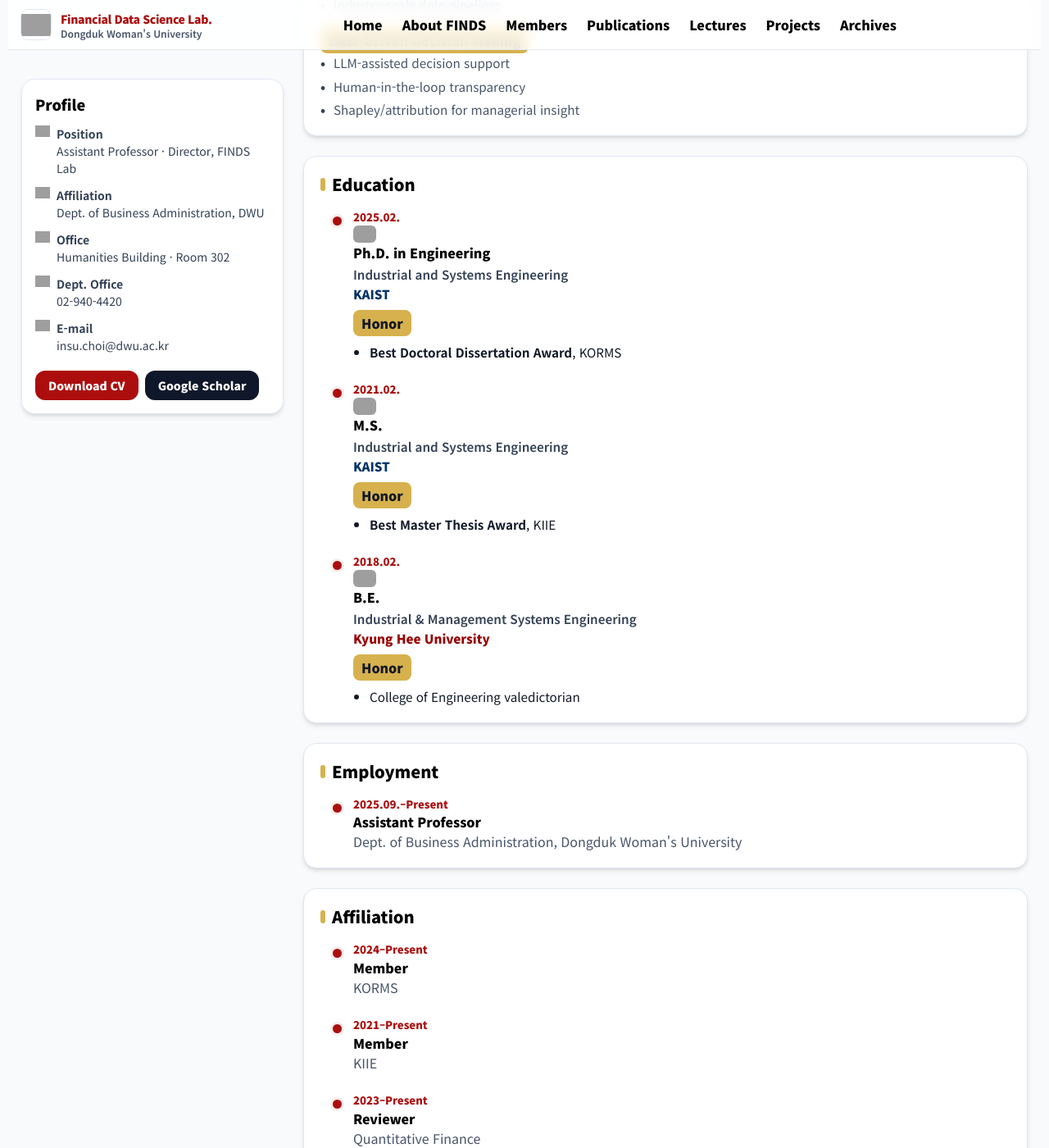
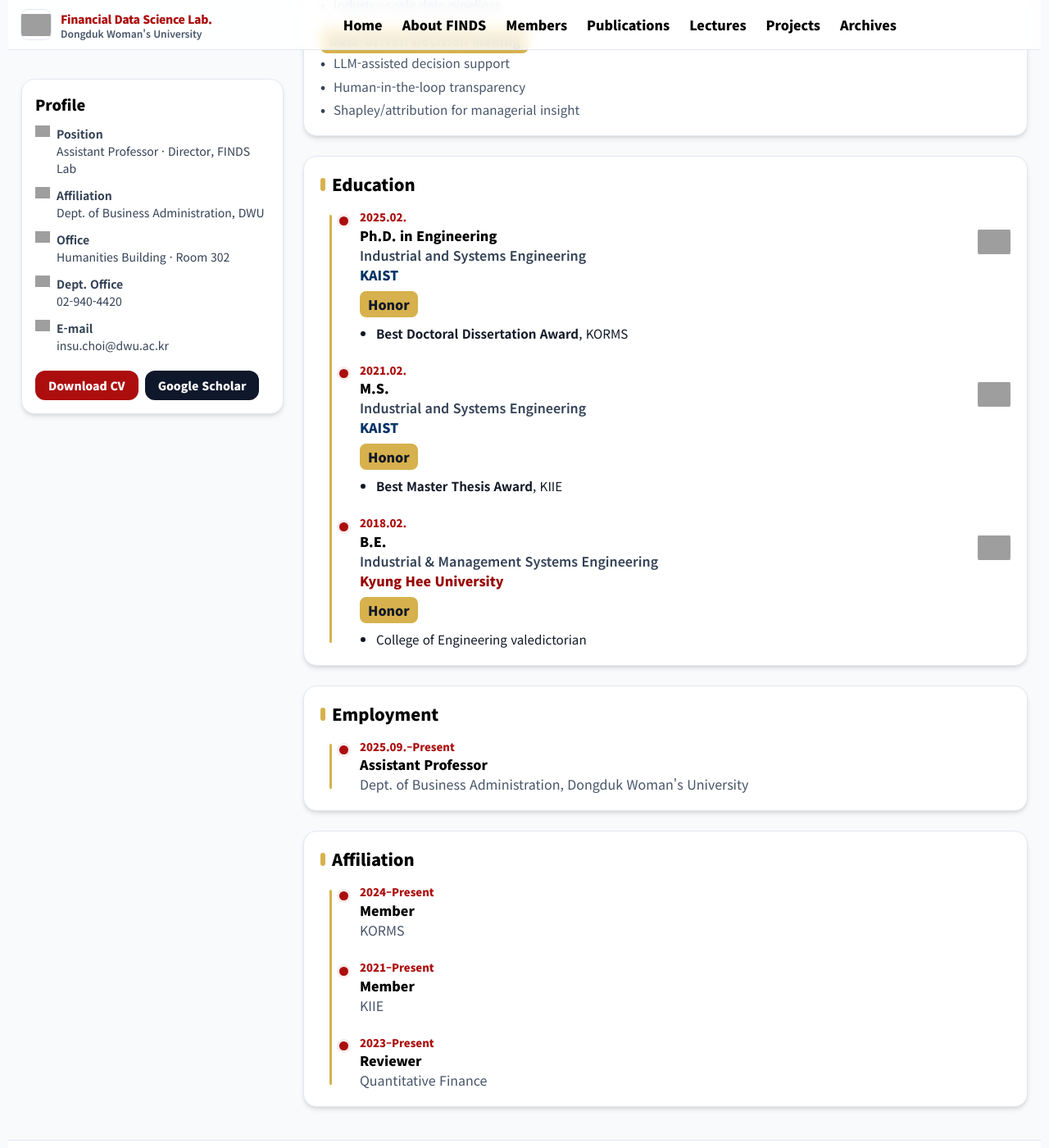
Before and after one commit to FinDS-Lab/site, a Jekyll site: the page built from members-director.html, in a window 1280 px wide and 1400 px high, scrolled down 1485 px. Shown: the whole window at 82% size. Built offline with Jekyll 4.4.1, drawn with Linux system fonts in a browser that asks for light colours; nearby versions of some CDN libraries; grey boxes are pictures that could not be loaded.

Commit message:
Update members-director.html

```diff
--- a/members-director.html
+++ b/members-director.html
@@ -6,8 +6,13 @@ permalink: /members-director.html
 
 <!-- 페이지 전용 보정 스타일 (타임라인/불릿/줄바꿈) -->
 <style>
-  /* 타임라인: 빨간 점은 "바로 아래 자식 li"에만 붙이기 (중첩 리스트엔 X) */
-  .timeline{position:relative; padding-left:1.25rem;}
+  /* 타임라인: 빨간 점 + 금색 라인 */
+  .timeline{position:relative; padding-left:1.75rem;}
+  .timeline::before{
+    content:""; position:absolute; left:.68rem;
+    top:.4rem; bottom:.4rem;
+    width:3px; background:var(--gold, #d6b14d); border-radius:2px;
+  }
   .timeline > li{position:relative; margin-left:.25rem; padding-left:1rem;}
   .timeline > li::before{
     content:""; position:absolute; left:-.56rem; top:.55rem;
@@ -15,19 +20,20 @@ permalink: /members-director.html
     border-radius:9999px; box-shadow:0 0 0 3px rgba(172,14,14,.08);
   }
 
-  /* Education 안의 상·하위 리스트 간섭 방지 */
-  .bullets-honor{list-style:disc; margin: .5rem 0 0 1.25rem; padding:0;}
-  .bullets-honor li{font-size:.95rem; color:#111827; padding-left:0;} /* 커스텀 • 점 안 겹치게 */
+  /* Education 전용 */
+  .edu-item{position:relative;}
+  .edu-header{display:flex; align-items:flex-start; justify-content:space-between; gap:1rem;}
+  .edu-text{min-width:0;}
+  .edu-text .degree{font-weight:800;}
+  .edu-text .dept{font-weight:600; color:#334155;}
+  .edu-text .school{font-weight:900; white-space:nowrap;}
+  .edu-logo{width:40px; height:40px; object-fit:contain; border-radius:.5rem; flex:0 0 40px;}
 
-  /* 학교명/영문 단어 줄바꿈 깨짐 방지 */
-  .edu-line .school{white-space:nowrap;}
-  .edu-line{margin-top:.15rem; font-size:.95rem; line-height:1.5rem;}
+  /* 수상 bullet */
+  .bullets-honor{list-style:disc; margin:.5rem 0 0 1.25rem; padding:0;}
+  .bullets-honor li{font-size:.95rem; color:#111827; padding-left:0;}
 
-  /* Education 항목 헤더 줄 정렬 깨짐 방지 */
-  .section-card .title{display:flex; align-items:center; gap:.5rem; flex-wrap:wrap;}
-  .school-logo{width:28px; height:28px; object-fit:contain; border-radius:6px; flex:0 0 28px; margin-right:.25rem;}
-
-  /* Research Interests의 검은 점은 기존 .bullets에만 적용되므로 충돌 없음 */
+  /* Research Interests */
   .bullets{list-style:none; margin:0; padding:0;}
   .bullets li{position:relative; padding-left:1rem; font-size:.95rem; color:#475569;}
   .bullets li::before{content:"•"; position:absolute; left:0; top:0; color:#334155; font-weight:900;}
@@ -91,6 +97,7 @@ permalink: /members-director.html
 
   <!-- Main -->
   <main class="grid gap-6">
+    <!-- Intro -->
     <section class="bg-white border border-slate-200 rounded-2xl shadow-md p-5">
       <h2 class="text-xl font-extrabold flex items-center gap-2"><span class="inline-block w-1.5 h-4 rounded-full" style="background:#d6b14d"></span>Introduction</h2>
       <p class="mt-3 text-[15px] leading-7 text-slate-700">
@@ -99,6 +106,7 @@ permalink: /members-director.html
       </p>
     </section>
 
+    <!-- Research Interests -->
     <section class="bg-white border border-slate-200 rounded-2xl shadow-md p-5">
       <h2 class="text-xl font-extrabold flex items-center gap-2"><span class="inline-block w-1.5 h-4 rounded-full" style="background:#d6b14d"></span>Research Interests</h2>
 
@@ -134,16 +142,16 @@ permalink: /members-director.html
     <section class="bg-white border border-slate-200 rounded-2xl shadow-md p-5">
       <h2 class="text-xl font-extrabold flex items-center gap-2"><span class="inline-block w-1.5 h-4 rounded-full" style="background:#d6b14d"></span>Education</h2>
       <ul class="timeline mt-4 space-y-6">
-        <li>
+        <!-- Ph.D. -->
+        <li class="edu-item">
           <div class="year text-[.82rem] font-black" style="color:#ac0e0e;">2025.02.</div>
-          <div class="title">
-            <img src="{{ '/assets/img/logos/kaist.png' | relative_url }}" class="school-logo" alt="KAIST"
-                 width="28" height="28" onerror="this.style.display='none'">
-            <span class="font-extrabold">Ph.D. in Engineering</span>
-          </div>
-          <div class="edu-line">
-            <span class="dept font-semibold text-slate-700">Industrial and Systems Engineering</span><br>
-            <span class="school" style="color:#003366; font-weight:900;">KAIST</span>
+          <div class="edu-header">
+            <div class="edu-text">
+              <div class="degree">Ph.D. in Engineering</div>
+              <div class="dept">Industrial and Systems Engineering</div>
+              <div class="school" style="color:#003366;">KAIST</div>
+            </div>
+            <img src="{{ '/assets/img/logos/kaist.png' | relative_url }}" alt="KAIST" class="edu-logo" onerror="this.style.display='none'">
           </div>
           <div class="mt-2">
             <span class="inline-flex items-center font-black rounded-lg px-2.5 py-1" style="background:#d6b14d;color:#111827">Honor</span>
@@ -152,17 +160,16 @@ permalink: /members-director.html
             </ul>
           </div>
         </li>
-
-        <li>
+        <!-- M.S. -->
+        <li class="edu-item">
           <div class="year text-[.82rem] font-black" style="color:#ac0e0e;">2021.02.</div>
-          <div class="title">
-            <img src="{{ '/assets/img/logos/kaist.png' | relative_url }}" class="school-logo" alt="KAIST"
-                 width="28" height="28" onerror="this.style.display='none'">
-            <span class="font-extrabold">M.S.</span>
-          </div>
-          <div class="edu-line">
-            <span class="dept font-semibold text-slate-700">Industrial and Systems Engineering</span><br>
-            <span class="school" style="color:#003366; font-weight:900;">KAIST</span>
+          <div class="edu-header">
+            <div class="edu-text">
+              <div class="degree">M.S.</div>
+              <div class="dept">Industrial and Systems Engineering</div>
+              <div class="school" style="color:#003366;">KAIST</div>
+            </div>
+            <img src="{{ '/assets/img/logos/kaist.png' | relative_url }}" alt="KAIST" class="edu-logo" onerror="this.style.display='none'">
           </div>
           <div class="mt-2">
             <span class="inline-flex items-center font-black rounded-lg px-2.5 py-1" style="background:#d6b14d;color:#111827">Honor</span>
@@ -171,17 +178,16 @@ permalink: /members-director.html
             </ul>
           </div>
         </li>
-
-        <li>
+        <!-- B.E. -->
+        <li class="edu-item">
           <div class="year text-[.82rem] font-black" style="color:#ac0e0e;">2018.02.</div>
-          <div class="title">
-            <img src="{{ '/assets/img/logos/kyunghee.png' | relative_url }}" class="school-logo" alt="Kyung Hee Univ."
-                 width="28" height="28" onerror="this.style.display='none'">
-            <span class="font-extrabold">B.E.</span>
-          </div>
-          <div class="edu-line">
-            <span class="dept font-semibold text-slate-700">Industrial &amp; Management Systems Engineering</span><br>
-            <span class="school" style="color:#990000; font-weight:900;">Kyung Hee University</span>
+          <div class="edu-header">
+            <div class="edu-text">
+              <div class="degree">B.E.</div>
+              <div class="dept">Industrial &amp; Management Systems Engineering</div>
+              <div class="school" style="color:#990000;">Kyung Hee University</div>
+            </div>
+            <img src="{{ '/assets/img/logos/kyunghee.png' | relative_url }}" alt="Kyung Hee Univ." class="edu-logo" onerror="this.style.display='none'">
           </div>
           <div class="mt-2">
             <span class="inline-flex items-center font-black rounded-lg px-2.5 py-1" style="background:#d6b14d;color:#111827">Honor</span>
```
